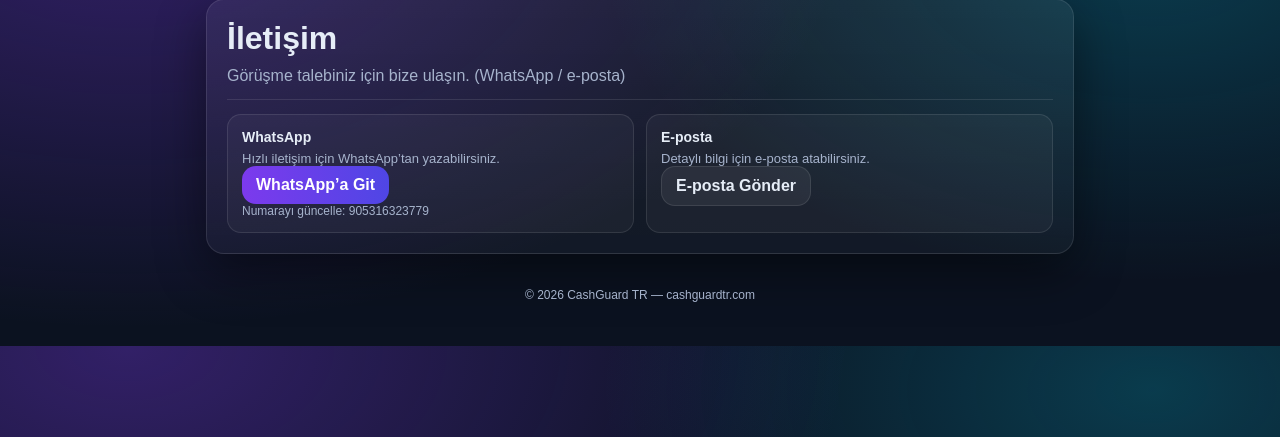
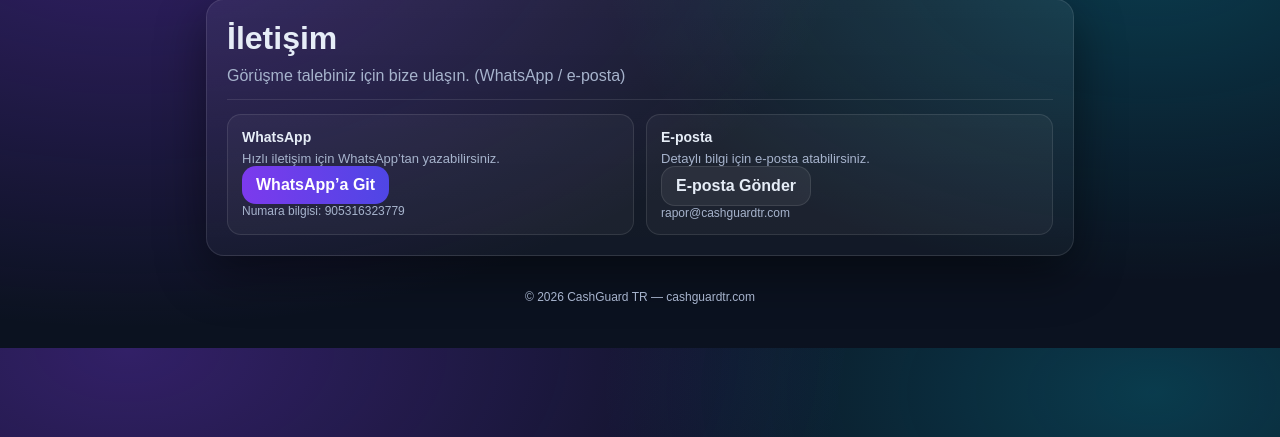
Before and after one commit to osmanekinci26/cashguardtr, a FastAPI app: page /contact in a window 1280 px wide. Shown: the part 92-529 px from the top of the page. Run offline with FastAPI, Linux system fonts and the light colour scheme.

Commit message:
update contact page text and add report email

```diff
--- a/app/templates/contact.html
+++ b/app/templates/contact.html
@@ -10,13 +10,14 @@
       <h3>WhatsApp</h3>
       <p>Hızlı iletişim için WhatsApp’tan yazabilirsiniz.</p>
       <a class="btn" href="https://wa.me/905316323779" target="_blank">WhatsApp’a Git</a>
-      <div class="small">Numarayı güncelle: 905316323779</div>
+      <div class="small">Numara bilgisi: 905316323779</div>
     </div>
 
     <div class="feature">
       <h3>E-posta</h3>
       <p>Detaylı bilgi için e-posta atabilirsiniz.</p>
       <a class="btn secondary" href="mailto:rapor@cashguardtr.com?subject=CashGuardTR%20Iletisim">E-posta Gönder</a>
+      <div class="small">rapor@cashguardtr.com</div>
     </div>
   </div>
 </div>
```
